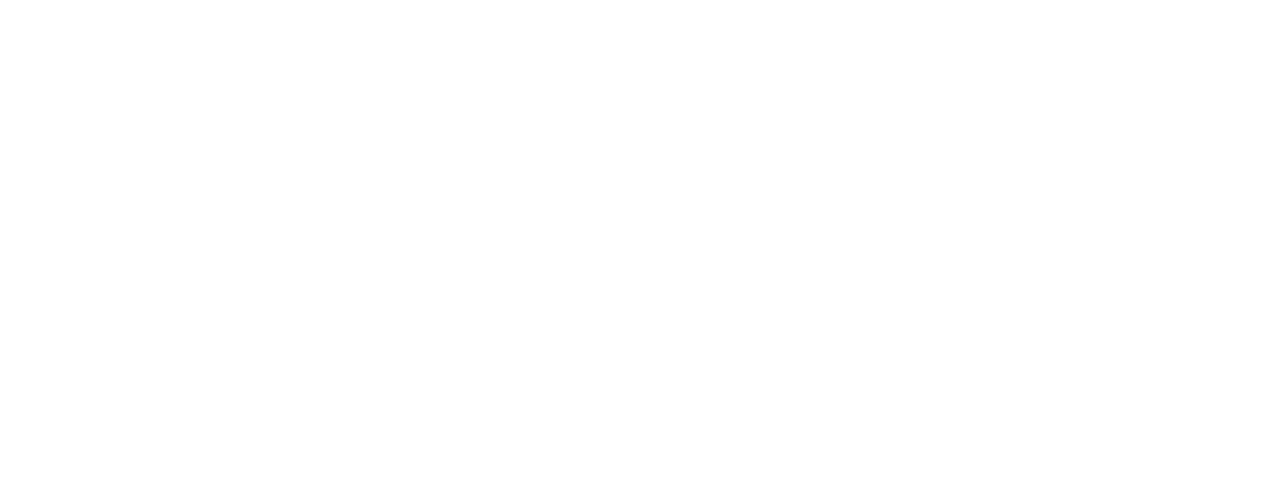
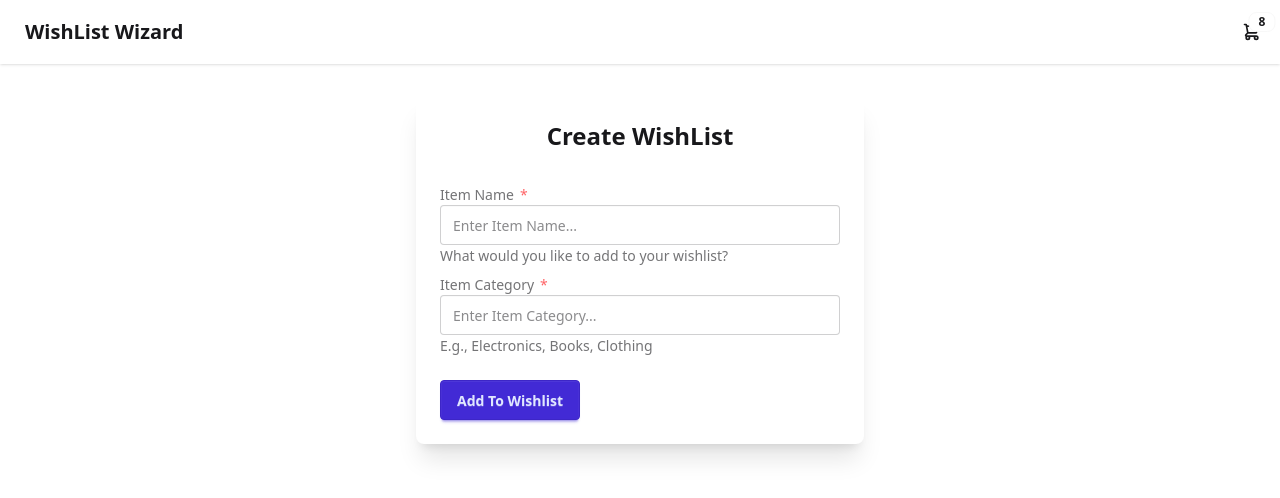
Before and after one commit to Abhijeet43/wishlist-wizard, a React (Vite) app: page /create-wishlist in a window 1280 px wide. Shown: the top 498 px of the page. Built offline with nearby package versions, Linux system fonts and the light colour scheme.

Commit message:
feat: add form to create wishlist items

```diff
--- a/src/components/index.js
+++ b/src/components/index.js
@@ -1 +1,2 @@
 export { default as Navbar } from "./nav-bar/nav-bar";
+export { default as WishListForm } from "./wishlist-form/wishlist-form";
--- /dev/null
+++ b/src/components/wishlist-form/wishlist-form.jsx
@@ -0,0 +1,124 @@
+import { useRef, useState, useCallback } from "react";
+import { useWishList } from "../../contexts/wishlist-context";
+import { useNavigate } from "react-router";
+
+function WishListForm() {
+  const itemNameRef = useRef(null);
+  const itemCategoryRef = useRef(null);
+
+  const { addToWishList } = useWishList();
+
+  const [isSubmitting, setIsSubmitting] = useState(false);
+
+  const navigate = useNavigate();
+
+  const handleSubmit = useCallback(
+    (e) => {
+      e.preventDefault();
+
+      if (isSubmitting) return;
+
+      setIsSubmitting(true);
+
+      const itemName = itemNameRef.current.value.trim();
+      const itemCategory = itemCategoryRef.current.value.trim();
+
+      if (!itemName && !itemCategory) {
+        setIsSubmitting(false);
+        return;
+      }
+
+      const newItem = {
+        id: Date.now(),
+        name: itemName || "Unnamed Item",
+        category: itemCategory || "Uncategorized",
+        dateAdded: new Date().toISOString(),
+      };
+
+      addToWishList(newItem);
+
+      itemNameRef.current.value = "";
+      itemCategoryRef.current.value = "";
+      navigate("/");
+
+      setTimeout(() => {
+        setIsSubmitting(false);
+      }, 1000);
+    },
+    [isSubmitting, addToWishList]
+  );
+
+  return (
+    <div className="container mx-auto px-4 py-8">
+      <form
+        className="card bg-base-100 shadow-xl max-w-md mx-auto"
+        onSubmit={handleSubmit}
+        aria-labelledby="form-title"
+      >
+        <div className="card-body">
+          <h2
+            id="form-title"
+            className="card-title text-2xl font-bold text-center justify-center mb-6"
+          >
+            Create WishList
+          </h2>
+
+          <div className="form-control w-full">
+            <label className="label" htmlFor="itemName">
+              <span className="label-text font-medium">Item Name</span>
+              <span className="label-text-alt text-red-400">*</span>
+            </label>
+            <input
+              type="text"
+              id="itemName"
+              className="input input-bordered w-full"
+              placeholder="Enter Item Name..."
+              ref={itemNameRef}
+              aria-describedby="item-name-desc"
+            />
+            <div id="item-name-desc" className="label">
+              <span className="label-text-alt">
+                What would you like to add to your wishlist?
+              </span>
+            </div>
+          </div>
+
+          <div className="form-control w-full">
+            <label className="label" htmlFor="itemCategory">
+              <span className="label-text font-medium">Item Category</span>
+              <span className="label-text-alt text-red-400">*</span>
+            </label>
+            <input
+              type="text"
+              id="itemCategory"
+              className="input input-bordered w-full"
+              placeholder="Enter Item Category..."
+              ref={itemCategoryRef}
+              aria-describedby="item-category-desc"
+            />
+            <div id="item-category-desc" className="label">
+              <span className="label-text-alt">
+                E.g., Electronics, Books, Clothing
+              </span>
+            </div>
+          </div>
+
+          <div className="form-control mt-4">
+            <button
+              type="submit"
+              className={`btn btn-primary ${
+                isSubmitting ? "btn-disabled loading" : ""
+              }`}
+              aria-label="Add item to wishlist"
+              disabled={isSubmitting}
+            >
+              {isSubmitting ? "Adding..." : "Add To Wishlist"}
+            </button>
+          </div>
+        </div>
+      </form>
+    </div>
+  );
+}
+
+export default WishListForm;
--- /dev/null
+++ b/src/contexts/wishlist-context.jsx
@@ -0,0 +1,44 @@
+import { createContext, use, useState } from "react";
+
+const WishListContext = createContext();
+
+export function WishListProvider({ children }) {
+  const [wishlistItems, setWishlistItems] = useState([]);
+
+  const addToWishList = (newItem) => {
+    setWishlistItems((prevItems) => [newItem, ...prevItems]);
+  };
+
+  const removeFromWishList = (itemId) => {
+    setWishlistItems((prevItems) =>
+      prevItems.filter((item) => item.id !== itemId)
+    );
+  };
+
+  const clearWishList = () => {
+    setWishlistItems([]);
+  };
+
+  return (
+    <WishListContext.Provider
+      value={{
+        wishlistItems,
+        addToWishList,
+        removeFromWishList,
+        clearWishList,
+      }}
+    >
+      {children}
+    </WishListContext.Provider>
+  );
+}
+
+export const useWishList = () => {
+  const context = use(WishListContext);
+
+  if (context === undefined) {
+    throw new Error("useWishList must be used within a WishListProvider");
+  }
+
+  return context;
+};
--- a/src/main.jsx
+++ b/src/main.jsx
@@ -4,11 +4,14 @@
 import App from "./App.jsx";
 import router from "./routes/index.js";
 import "./index.css";
+import { WishListProvider } from "./contexts/wishlist-context.jsx";
 
 createRoot(document.getElementById("root")).render(
   <StrictMode>
-    <RouterProvider router={router}>
-      <App />
-    </RouterProvider>
+    <WishListProvider>
+      <RouterProvider router={router}>
+        <App />
+      </RouterProvider>
+    </WishListProvider>
   </StrictMode>
 );
--- a/src/routes/index.js
+++ b/src/routes/index.js
@@ -1,13 +1,15 @@
 import { createBrowserRouter } from "react-router";
 import RootLayout from "../layouts/RootLayout";
+import { WishListForm } from "../components";
 
 const router = createBrowserRouter([
   {
     path: "/",
     Component: RootLayout,
-  },
-  {
-    path: "/create-wishlist",
+    children: [
+      { index: true },
+      { path: "create-wishlist", Component: WishListForm },
+    ],
   },
 ]);
 
```
